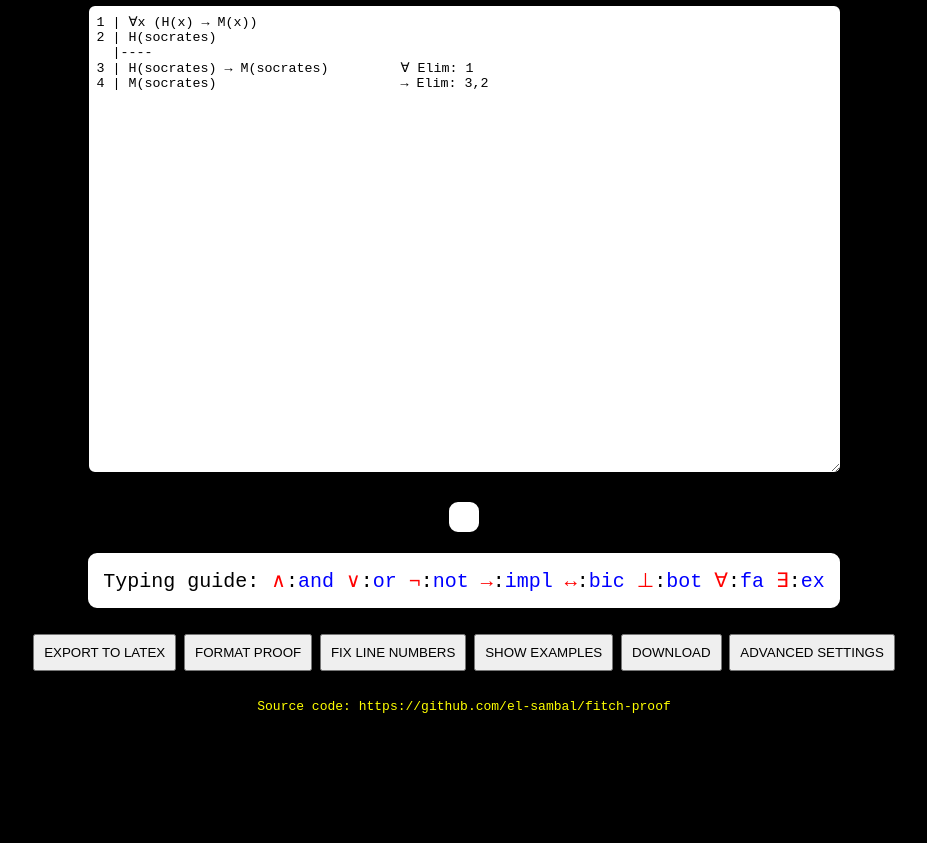
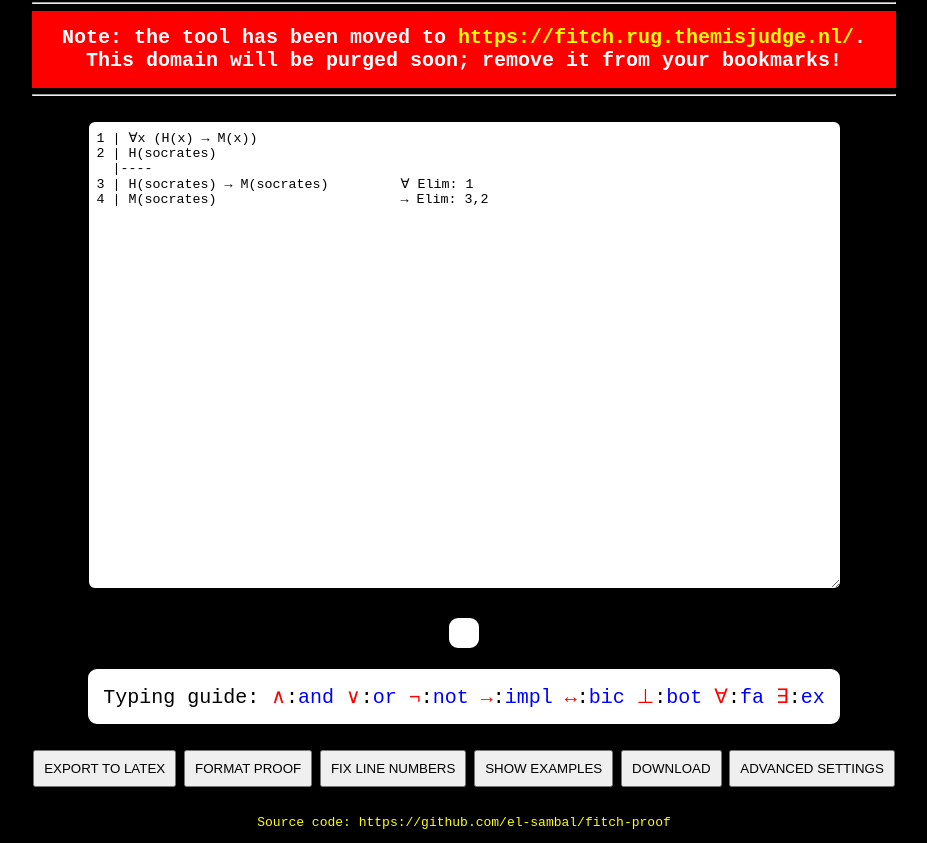
Before and after one commit to el-sambal/fitch-proof, a plain HTML site: page fitch-proof/index.html in a window 1280 px wide. Shown: the part 76-919 px from the top of the page, without its empty margins (176-1103 px from the left). Before the commit the page ends 803 px from the top, so only its background shows below. Drawn offline with Linux system fonts and the light colour scheme; a script that the page names is missing.

Commit message:
Add message referring users to new domain

```diff
--- a/fitch-proof/index.html
+++ b/fitch-proof/index.html
@@ -9,6 +9,15 @@
 
 <body>
    <p><strong style="font-size:50px;color:white;">Fitch<em>VIZIER</em></strong></p>
+
+   <hr />
+   <div style="background-color:red;padding:0.4ex;">
+      <p><strong style="font-size:20px;color:white;">Note: the tool has been moved to <a
+               href="https://fitch.rug.themisjudge.nl/">https://fitch.rug.themisjudge.nl/</a>. This domain will be
+            purged soon; remove it from your bookmarks!</strong></p>
+   </div>
+   <hr />
+   <br />
 
    <script type="module">
       import init, { check_proof, format_proof, fix_line_numbers_in_proof, export_to_latex } from './pkg/fitch_proof.js';
```
